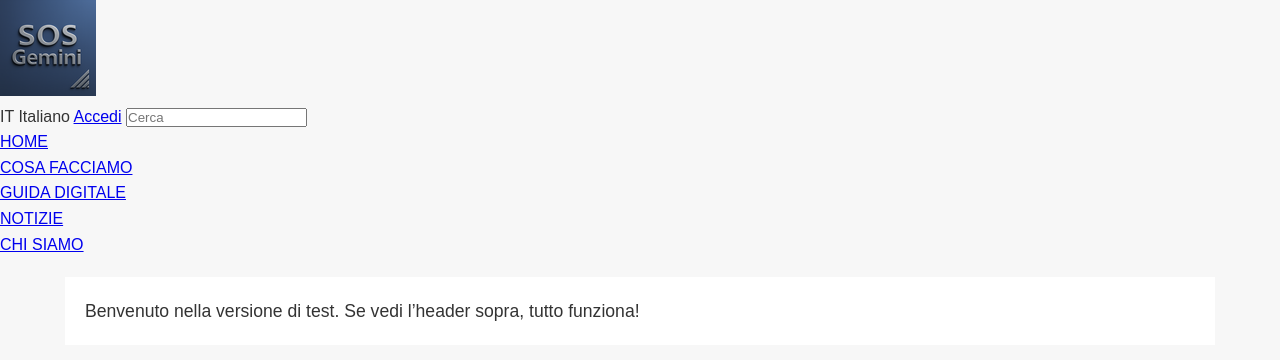
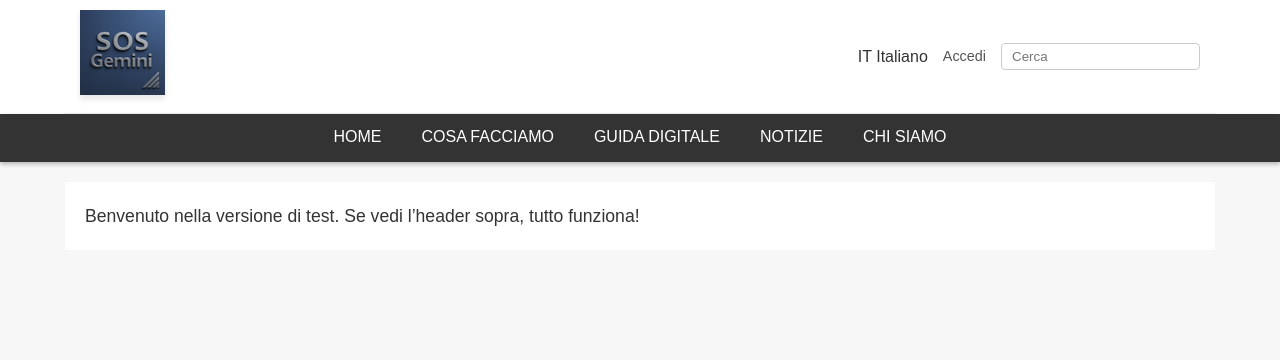
Before and after one commit to sosgemini/sosgemini.github.io, a Jekyll site: the page built from index.html, in a window 1280 px wide. Shown: the top 360 px of the page. Built offline with Jekyll 4.4.1, drawn with Linux system fonts in a browser that asks for light colours.

Commit message:
Update default.html

```diff
--- a/_layouts/default.html
+++ b/_layouts/default.html
@@ -5,18 +5,18 @@
   <meta name="viewport" content="width=device-width, initial-scale=1">
   <title>{{ page.title }} | SOS Gemini</title>
 
-  <!-- Collegamento al foglio di stile -->
+  <!-- Fogli di stile -->
   <link rel="stylesheet" href="{{ site.baseurl }}/stili/style.css">
+  <link rel="stylesheet" href="{{ site.baseurl }}/stili/sosgemini-template.css">
+  <link rel="stylesheet" href="{{ site.baseurl }}/stili/responsive.css">
 
   <!-- Favicon (se presente) -->
   <link rel="icon" href="{{ site.baseurl }}/immagini/favicon.ico" type="image/x-icon">
 </head>
 <body>
 
-  <!-- Header incluso -->
   {% include header.html %}
 
-  <!-- Contenuto principale -->
   <div class="content-wrapper">
     <main>
       {{ content }}
```
